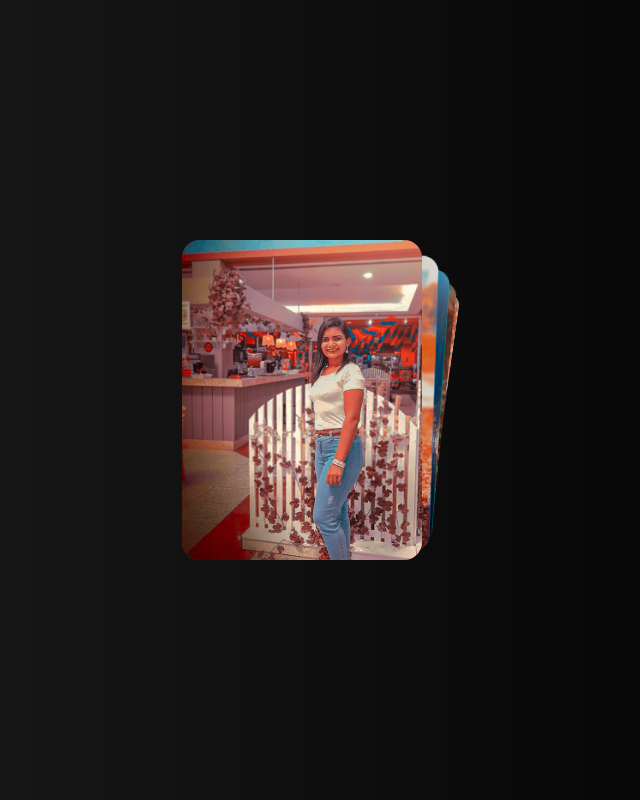
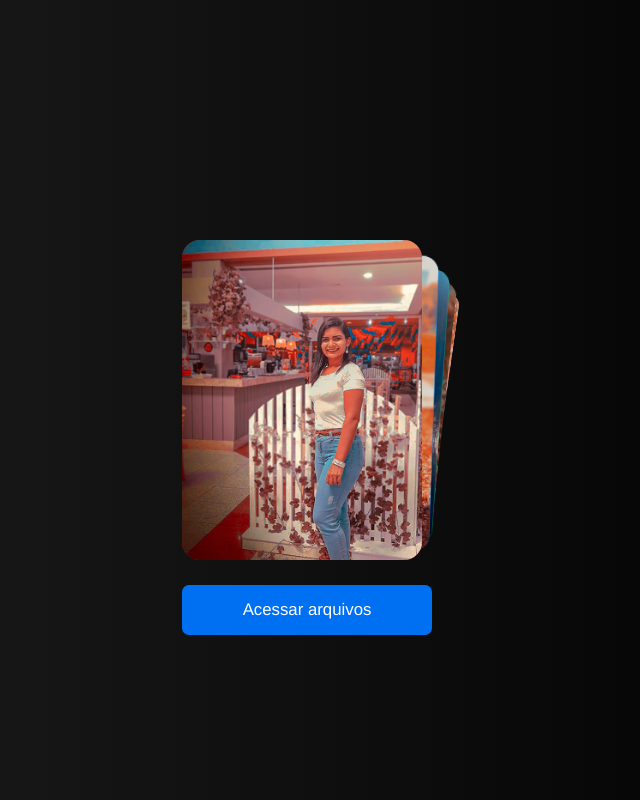
Before and after one commit to luiznatoo/rafaela, a plain HTML site: page index.html in a window 1280 px wide. Shown: the whole page, without its empty margins (338-978 px from the left). Drawn offline with nearby package versions, Linux system fonts and the light colour scheme.

Commit message:
segunda versão do site

```diff
--- a/index.html
+++ b/index.html
@@ -126,6 +126,21 @@
     .swiper-slide:nth-child(10n) {
       background-color: rgb(54, 94, 77);
     }
+    .swiper a{
+      width: 250px;
+      height: 50px;
+      text-decoration: none;
+      text-align: center;
+      display: flex;
+      justify-content: center;
+      align-items: center;
+      color: white;
+      margin: 25px auto;
+      border-radius: 7px;
+      background: #0070F3;
+      cursor: pointer;
+      font-size: 1.2em
+    }
   </style>
 </head>
 
@@ -142,6 +157,7 @@
       <div class="swiper-slide"><img src="image/7.avif" alt=""></div>
       <div class="swiper-slide"><img src="image/8.avif" alt=""></div>
     </div>
+    <a href="https://drive.google.com/drive/folders/1fENCSWGxH4B5VOE-hRAZysrmTEhZCWai?usp=sharing" target="_blank">Acessar arquivos</a>
   </div>
 
   <!-- Swiper JS -->
```
